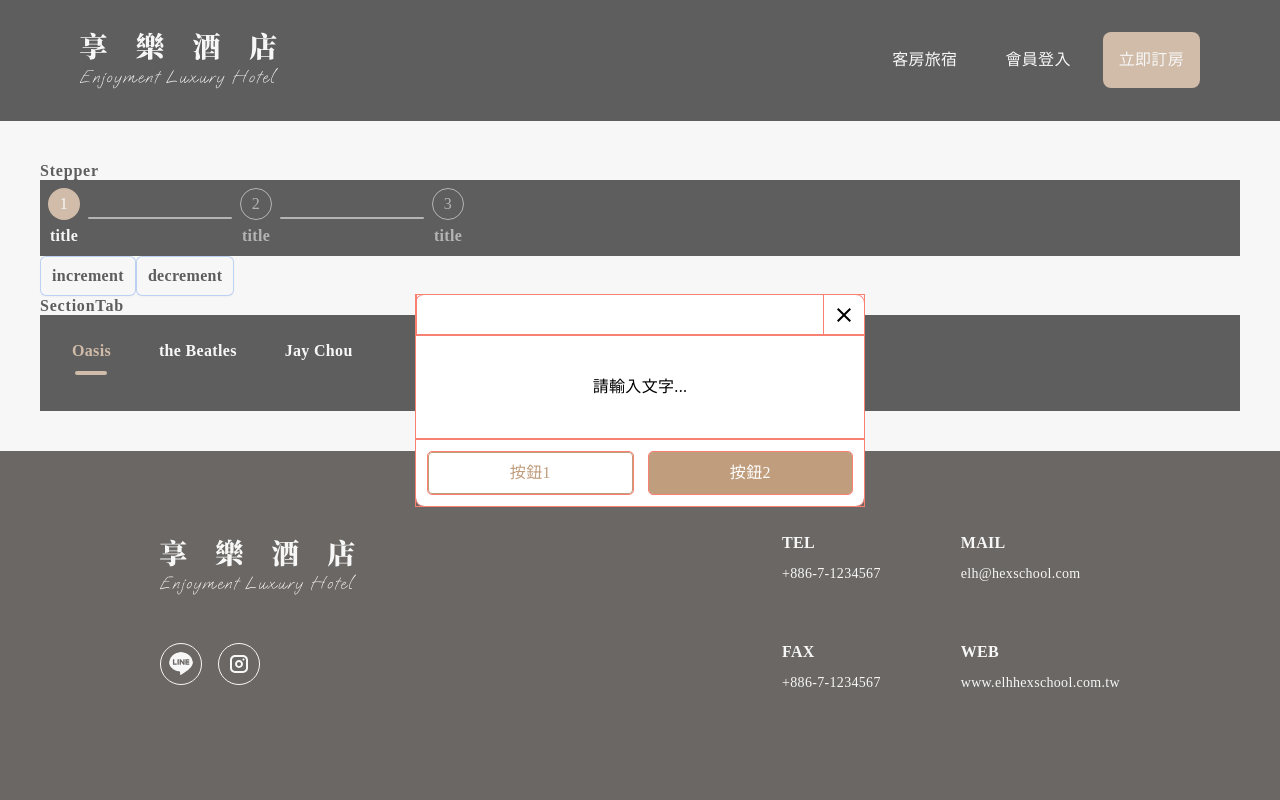
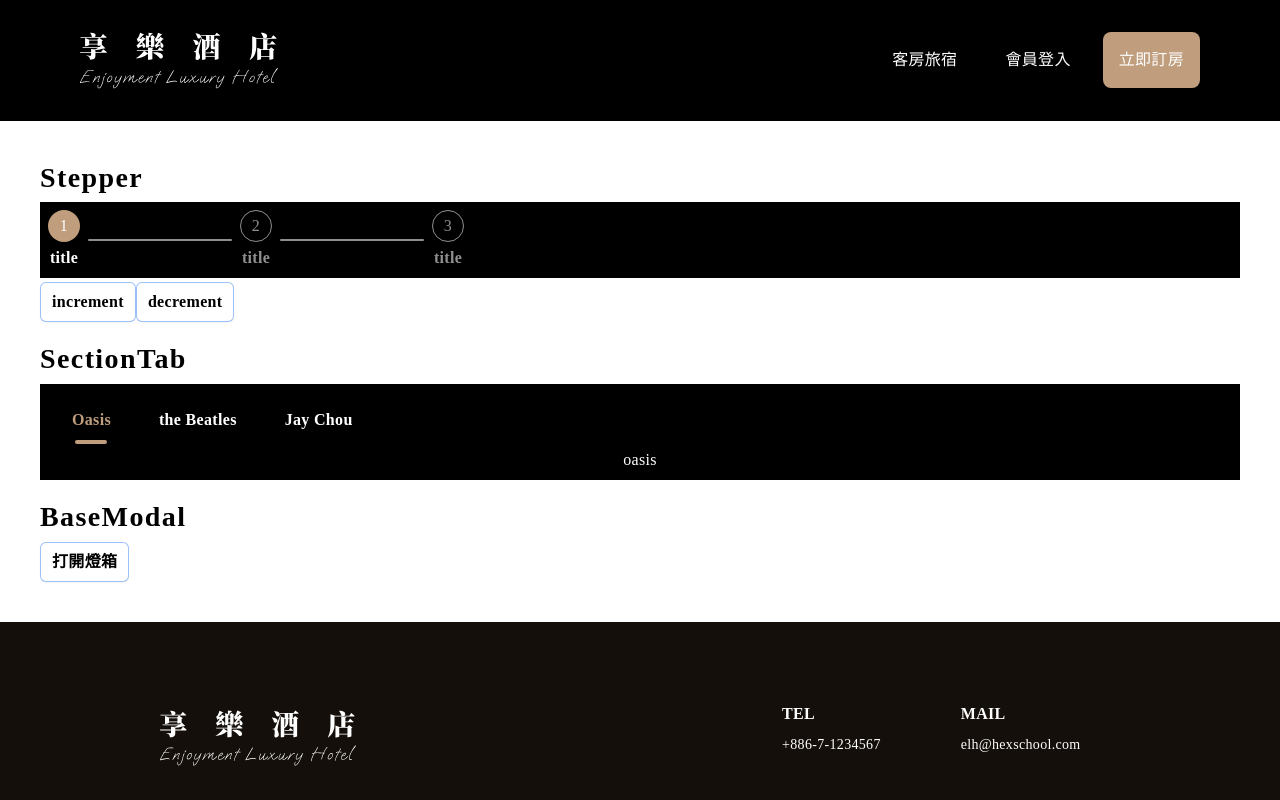
Before and after one commit to laihanco/hotel-website-team, a Vue app: page /booking in a window 1280 px wide. Shown: the top 800 px of the page. Built offline with nearby package versions, Linux system fonts and the light colour scheme.

Commit message:
feat(base-moodal): 增加燈箱開關的功能、調整樣式

```diff
--- a/src/App.vue
+++ b/src/App.vue
@@ -15,8 +15,6 @@ import BaseModal from '@/components/BaseModal.vue';
 
     <BaseFooter />
   </div>
-
-  <BaseModal />
 </template>
 
 <style></style>
--- a/src/components/BaseModal.vue
+++ b/src/components/BaseModal.vue
@@ -1,16 +1,19 @@
 <template>
-  <div class="fixed inset-0 z-50 flex items-center justify-center bg-neutral-40 bg-opacity-40">
+  <div
+    v-if="props.open"
+    class="fixed inset-0 z-50 flex items-center justify-center bg-neutral-40 bg-opacity-40"
+  >
     <div class="mx-auto w-full max-w-md rounded-lg bg-neutral-white desktop:w-1/2">
       <!-- Header -->
-      <div class="flex justify-between">
+      <div class="flex items-center justify-between border-b border-neutral-40 p-4">
         <h5 class="text-subtitle">{{ props.title }}</h5>
-        <button>
-          <icClose class="h-[40px] w-[40px] cursor-pointer p-2" />
+        <button @click="closeModal">
+          <icClose class="h-[24px] w-[24px]" />
         </button>
       </div>
 
       <!-- Content -->
-      <div class="p-10 text-center">
+      <div class="px-4 py-10 text-center">
         <slot> {{ props.content }} </slot>
       </div>
 
@@ -18,10 +21,15 @@
       <slot name="footer">
         <div class="flex justify-center gap-x-4 border-t border-neutral-40 p-3">
           <!-- TODO 等 button 元件出來做替換 -->
-          <button class="w-full rounded border border-primary-100 px-8 py-2 text-primary-100">
-            按鈕1
+          <button
+            @click="closeModal"
+            class="w-full rounded border border-primary-100 px-8 py-2 text-primary-100"
+          >
+            關閉視窗
           </button>
-          <button class="w-full rounded bg-primary-100 px-8 py-2 text-neutral-white">按鈕2</button>
+          <button class="w-full rounded bg-primary-100 px-8 py-2 text-neutral-white">
+            確定取消
+          </button>
         </div>
       </slot>
     </div>
@@ -29,22 +37,24 @@
 </template>
 
 <script setup lang="ts">
-import { defineProps } from 'vue';
 import icClose from '@/assets/icons/icClose.vue';
 
 type Props = Partial<{
+  open: boolean;
   title: string;
   content: string;
 }>;
 
 const props = withDefaults(defineProps<Props>(), {
+  open: false,
   title: '',
   content: '請輸入文字...',
 });
+const emit = defineEmits<{ 'update:open': [boolean] }>();
+
+const closeModal = () => {
+  emit('update:open', false);
+};
 </script>
 
-<style scoped>
-* {
-  outline: 1px solid salmon;
-}
-</style>
+<style scoped></style>
--- a/src/views/ComponentView.vue
+++ b/src/views/ComponentView.vue
@@ -1,7 +1,8 @@
 <template>
   <div>
-    <h4>Stepper</h4>
-    <div class="bg-neutral-black p-2 text-center">
+    <h4 class="mb-2 text-h4">Stepper</h4>
+    <div class="mb-5">
+      <div class="mb-1 bg-neutral-black p-2 text-center">
         <base-steppers
           class="w-full max-w-[416px]"
           :activeStep="activeStep"
@@ -21,8 +22,10 @@
       >
         decrement
       </button>
-    <h4>SectionTab</h4>
-    <div class="bg-neutral-black p-2 text-center">
+    </div>
+
+    <h4 class="mb-2 text-h4">SectionTab</h4>
+    <div class="mb-5 bg-neutral-black p-2 text-center">
       <section-tab :tabs="tabs" v-model:value="tab">
         <template #oasis>
           <span class="text-neutral-white">oasis</span>
@@ -35,13 +38,25 @@
         </template>
       </section-tab>
     </div>
+
+    <h4 class="mb-2 text-h4">BaseModal</h4>
+    <button
+      type="button"
+      class="text-sm text-gray-900 bg-white ring-gray-300 hover:bg-gray-50 inline-flex items-center rounded-md px-3 py-2 font-semibold shadow-sm ring-1 ring-inset"
+      @click="isModalOpen = true"
+    >
+      打開燈箱
+    </button>
+
+    <BaseModal v-model:open="isModalOpen" title="Title" content="content...." />
   </div>
 </template>
 
 <script setup lang="ts">
 import { ref } from 'vue';
+import { SectionTab, type Tab } from '@/components/SectionTab';
 import BaseSteppers from '@/components/Stepper/BaseSteppers.vue';
-import { SectionTab, type Tab } from '@/components/SectionTab';
+import BaseModal from '@/components/BaseModal.vue';
 
 const activeStep = ref(1);
 const tabs = ref<Tab[]>([
@@ -51,6 +66,7 @@ const tabs = ref<Tab[]>([
 ]);
 
 const tab = ref('oasis');
+const isModalOpen = ref(false);
 </script>
 
 <style scoped></style>
```
Lines whose indentation alone changed are shown as unchanged.
